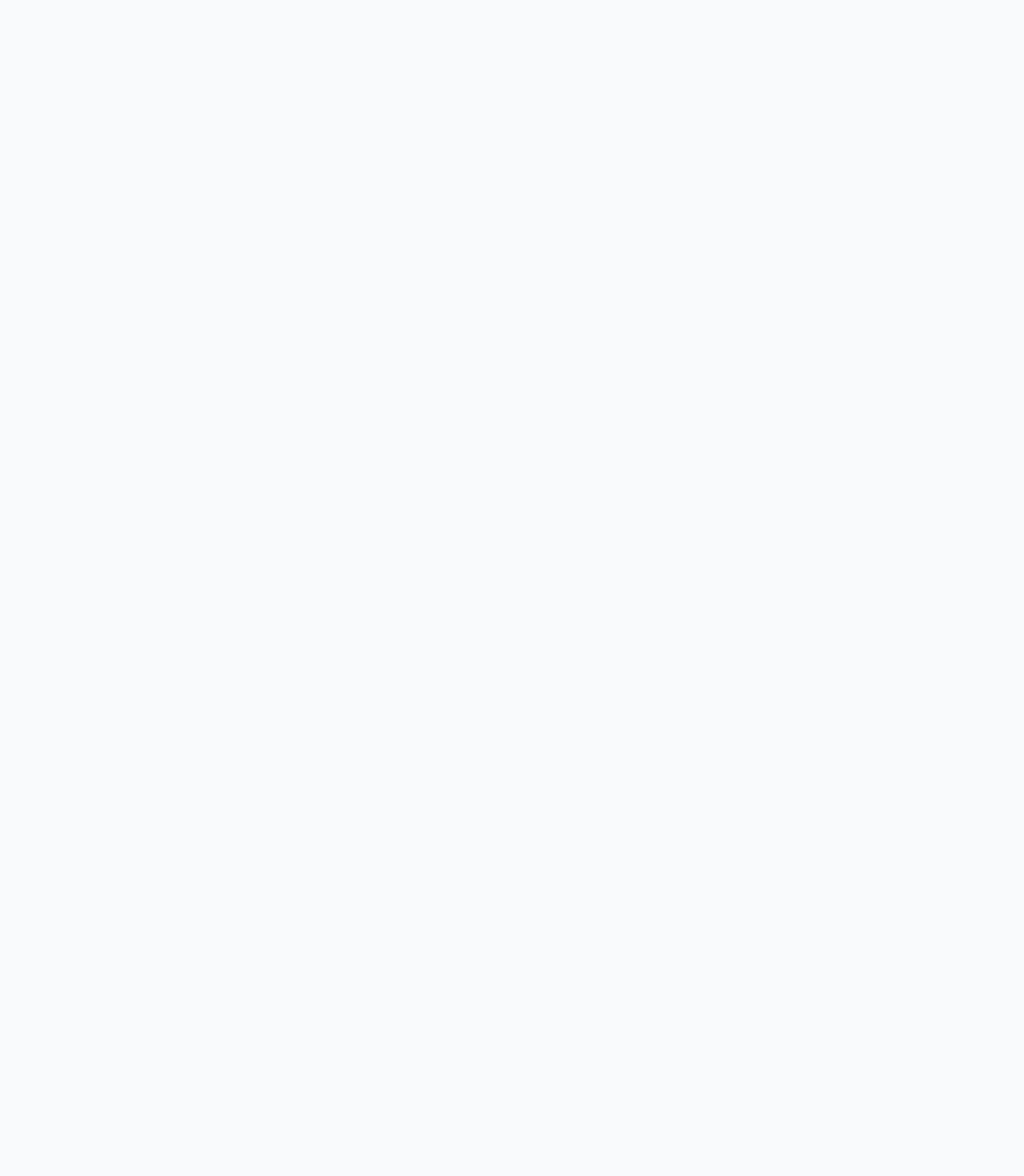
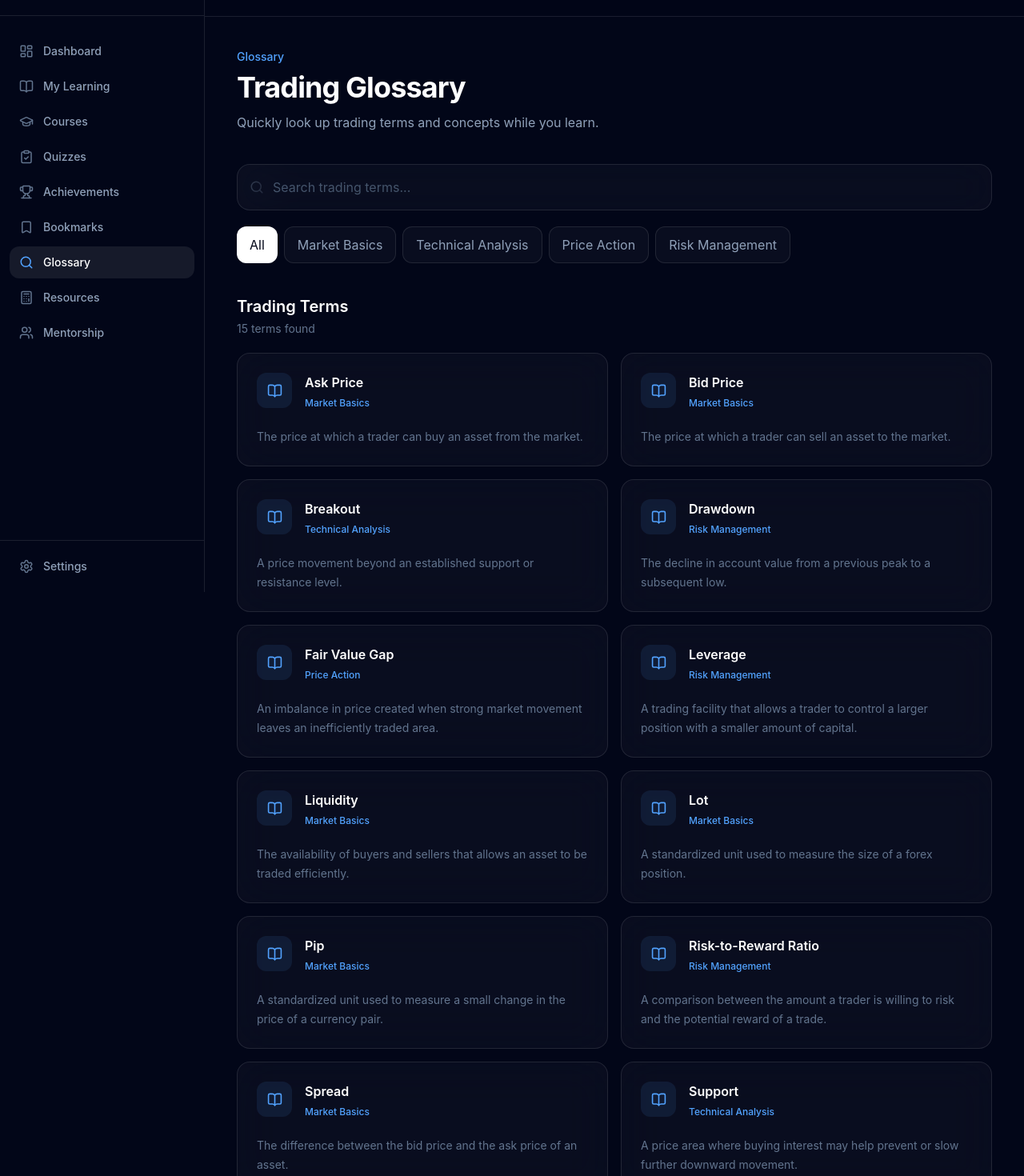
Before and after one commit to MyStack001/pipsoul-traders-university, a React (Vite) app: page /dashboard/glossary in a window 1280 px wide. Before the commit this address had no page. Shown: the part 60-1530 px from the top of the page at 80% size. Before the commit the page ends 800 px from the top, so only its background shows below. Built offline with nearby package versions, Linux system fonts and the light colour scheme.

Commit message:
Add student glossary page

```diff
--- a/src/App.tsx
+++ b/src/App.tsx
@@ -17,6 +17,7 @@ import StudentCoursesPage from "./pages/student/StudentCoursesPage";
 import QuizzesPage from "./pages/student/QuizzesPage";
 import AchievementsPage from "./pages/student/AchievementsPage";
 import BookmarksPage from "./pages/student/BookmarksPage";
+import StudentGlossaryPage from "./pages/student/StudentGlossaryPage";
 function App() {
   return (
     <BrowserRouter>
@@ -84,6 +85,14 @@ function App() {
   }
 />
 
+<Route
+  path="/dashboard/glossary"
+  element={
+    <StudentLayout>
+      <StudentGlossaryPage />
+    </StudentLayout>
+  }
+/>
         <Route
   path="/resources/position-size-calculator"
   element={<PositionSizeCalculatorPage />}
--- /dev/null
+++ b/src/pages/student/StudentGlossaryPage.tsx
@@ -0,0 +1,290 @@
+import { useMemo, useState } from "react";
+import {
+  Search,
+  BookOpen,
+  ArrowRight,
+} from "lucide-react";
+
+const glossaryTerms = [
+  {
+    term: "Ask Price",
+    category: "Market Basics",
+    definition:
+      "The price at which a trader can buy an asset from the market.",
+  },
+  {
+    term: "Bid Price",
+    category: "Market Basics",
+    definition:
+      "The price at which a trader can sell an asset to the market.",
+  },
+  {
+    term: "Breakout",
+    category: "Technical Analysis",
+    definition:
+      "A price movement beyond an established support or resistance level.",
+  },
+  {
+    term: "Drawdown",
+    category: "Risk Management",
+    definition:
+      "The decline in account value from a previous peak to a subsequent low.",
+  },
+  {
+    term: "Fair Value Gap",
+    category: "Price Action",
+    definition:
+      "An imbalance in price created when strong market movement leaves an inefficiently traded area.",
+  },
+  {
+    term: "Leverage",
+    category: "Risk Management",
+    definition:
+      "A trading facility that allows a trader to control a larger position with a smaller amount of capital.",
+  },
+  {
+    term: "Liquidity",
+    category: "Market Basics",
+    definition:
+      "The availability of buyers and sellers that allows an asset to be traded efficiently.",
+  },
+  {
+    term: "Lot",
+    category: "Market Basics",
+    definition:
+      "A standardized unit used to measure the size of a forex position.",
+  },
+  {
+    term: "Pip",
+    category: "Market Basics",
+    definition:
+      "A standardized unit used to measure a small change in the price of a currency pair.",
+  },
+  {
+    term: "Risk-to-Reward Ratio",
+    category: "Risk Management",
+    definition:
+      "A comparison between the amount a trader is willing to risk and the potential reward of a trade.",
+  },
+  {
+    term: "Spread",
+    category: "Market Basics",
+    definition:
+      "The difference between the bid price and the ask price of an asset.",
+  },
+  {
+    term: "Support",
+    category: "Technical Analysis",
+    definition:
+      "A price area where buying interest may help prevent or slow further downward movement.",
+  },
+  {
+    term: "Resistance",
+    category: "Technical Analysis",
+    definition:
+      "A price area where selling interest may prevent or slow further upward movement.",
+  },
+  {
+    term: "Stop Loss",
+    category: "Risk Management",
+    definition:
+      "An order or predetermined price level used to limit potential loss on a trade.",
+  },
+  {
+    term: "Take Profit",
+    category: "Risk Management",
+    definition:
+      "A predetermined price level where a trader intends to close a profitable position.",
+  },
+];
+
+const categories = [
+  "All",
+  "Market Basics",
+  "Technical Analysis",
+  "Price Action",
+  "Risk Management",
+];
+
+function StudentGlossaryPage() {
+  const [search, setSearch] = useState("");
+  const [category, setCategory] = useState("All");
+
+  const filteredTerms = useMemo(() => {
+    const query = search.trim().toLowerCase();
+
+    return glossaryTerms.filter((item) => {
+      const matchesCategory =
+        category === "All" || item.category === category;
+
+      const matchesSearch =
+        !query ||
+        item.term.toLowerCase().includes(query) ||
+        item.definition.toLowerCase().includes(query);
+
+      return matchesCategory && matchesSearch;
+    });
+  }, [search, category]);
+
+  return (
+    <div className="min-h-screen bg-slate-950 text-white">
+      <div className="mx-auto max-w-7xl px-6 py-10 sm:px-8 lg:px-10">
+
+        {/* Header */}
+        <header>
+          <p className="text-sm font-medium text-blue-400">
+            Glossary
+          </p>
+
+          <h1 className="mt-2 text-3xl font-bold tracking-tight sm:text-4xl">
+            Trading Glossary
+          </h1>
+
+          <p className="mt-3 max-w-2xl text-sm leading-6 text-slate-400 sm:text-base">
+            Quickly look up trading terms and concepts while you learn.
+          </p>
+        </header>
+
+        {/* Search */}
+        <section className="mt-10">
+          <div className="relative">
+            <Search
+              size={18}
+              className="pointer-events-none absolute left-4 top-1/2 -translate-y-1/2 text-slate-500"
+            />
+
+            <input
+              type="text"
+              value={search}
+              onChange={(event) => setSearch(event.target.value)}
+              placeholder="Search trading terms..."
+              className="w-full rounded-2xl border border-white/10 bg-white/[0.03] py-4 pl-11 pr-4 text-sm text-white outline-none backdrop-blur-xl placeholder:text-slate-600 transition focus:border-blue-400/40 focus:bg-white/[0.04]"
+            />
+          </div>
+        </section>
+
+        {/* Categories */}
+        <section className="mt-5">
+          <div className="flex gap-2 overflow-x-auto pb-2">
+            {categories.map((item) => {
+              const isActive = category === item;
+
+              return (
+                <button
+                  key={item}
+                  type="button"
+                  onClick={() => setCategory(item)}
+                  className={`whitespace-nowrap rounded-xl px-4 py-2.5 text-sm font-medium transition ${
+                    isActive
+                      ? "bg-white text-slate-950"
+                      : "border border-white/10 bg-white/[0.03] text-slate-400 hover:bg-white/[0.06] hover:text-white"
+                  }`}
+                >
+                  {item}
+                </button>
+              );
+            })}
+          </div>
+        </section>
+
+        {/* Results */}
+        <section className="mt-8 pb-10">
+
+          <div className="flex items-center justify-between gap-4">
+            <div>
+              <h2 className="text-xl font-semibold">
+                Trading Terms
+              </h2>
+
+              <p className="mt-1 text-sm text-slate-500">
+                {filteredTerms.length}{" "}
+                {filteredTerms.length === 1 ? "term" : "terms"} found
+              </p>
+            </div>
+          </div>
+
+          {filteredTerms.length > 0 ? (
+            <div className="mt-5 grid gap-4 sm:grid-cols-2">
+              {filteredTerms.map((item) => (
+                <article
+                  key={item.term}
+                  className="rounded-2xl border border-white/10 bg-white/[0.03] p-6 backdrop-blur-xl transition hover:border-white/15 hover:bg-white/[0.04]"
+                >
+                  <div className="flex items-start justify-between gap-4">
+                    <div className="flex items-start gap-4">
+                      <div className="flex h-11 w-11 shrink-0 items-center justify-center rounded-xl bg-blue-400/10">
+                        <BookOpen
+                          size={19}
+                          className="text-blue-400"
+                        />
+                      </div>
+
+                      <div>
+                        <h3 className="font-semibold text-white">
+                          {item.term}
+                        </h3>
+
+                        <span className="mt-1 inline-block text-xs font-medium text-blue-400">
+                          {item.category}
+                        </span>
+                      </div>
+                    </div>
+                  </div>
+
+                  <p className="mt-5 text-sm leading-6 text-slate-500">
+                    {item.definition}
+                  </p>
+                </article>
+              ))}
+            </div>
+          ) : (
+            <div className="mt-5 flex min-h-[280px] flex-col items-center justify-center rounded-2xl border border-white/10 bg-white/[0.02] px-6 text-center">
+              <div className="flex h-14 w-14 items-center justify-center rounded-2xl bg-white/[0.04]">
+                <Search
+                  size={23}
+                  className="text-slate-500"
+                />
+              </div>
+
+              <h3 className="mt-5 font-semibold">
+                No terms found
+              </h3>
+
+              <p className="mt-2 max-w-md text-sm text-slate-500">
+                Try another search term or choose a different category.
+              </p>
+            </div>
+          )}
+        </section>
+
+        {/* Learning Link */}
+        <section className="pb-10">
+          <div className="flex flex-col gap-4 rounded-2xl border border-white/10 bg-white/[0.02] p-5 sm:flex-row sm:items-center sm:justify-between">
+
+            <div>
+              <p className="text-sm font-medium text-white">
+                Want to learn these concepts in context?
+              </p>
+
+              <p className="mt-1 text-xs text-slate-500">
+                Continue your courses and put your knowledge into practice.
+              </p>
+            </div>
+
+            <a
+              href="/dashboard/learning"
+              className="inline-flex items-center gap-2 text-sm font-medium text-slate-400 transition hover:text-white"
+            >
+              Continue Learning
+              <ArrowRight size={15} />
+            </a>
+
+          </div>
+        </section>
+
+      </div>
+    </div>
+  );
+}
+
+export default StudentGlossaryPage;
```
